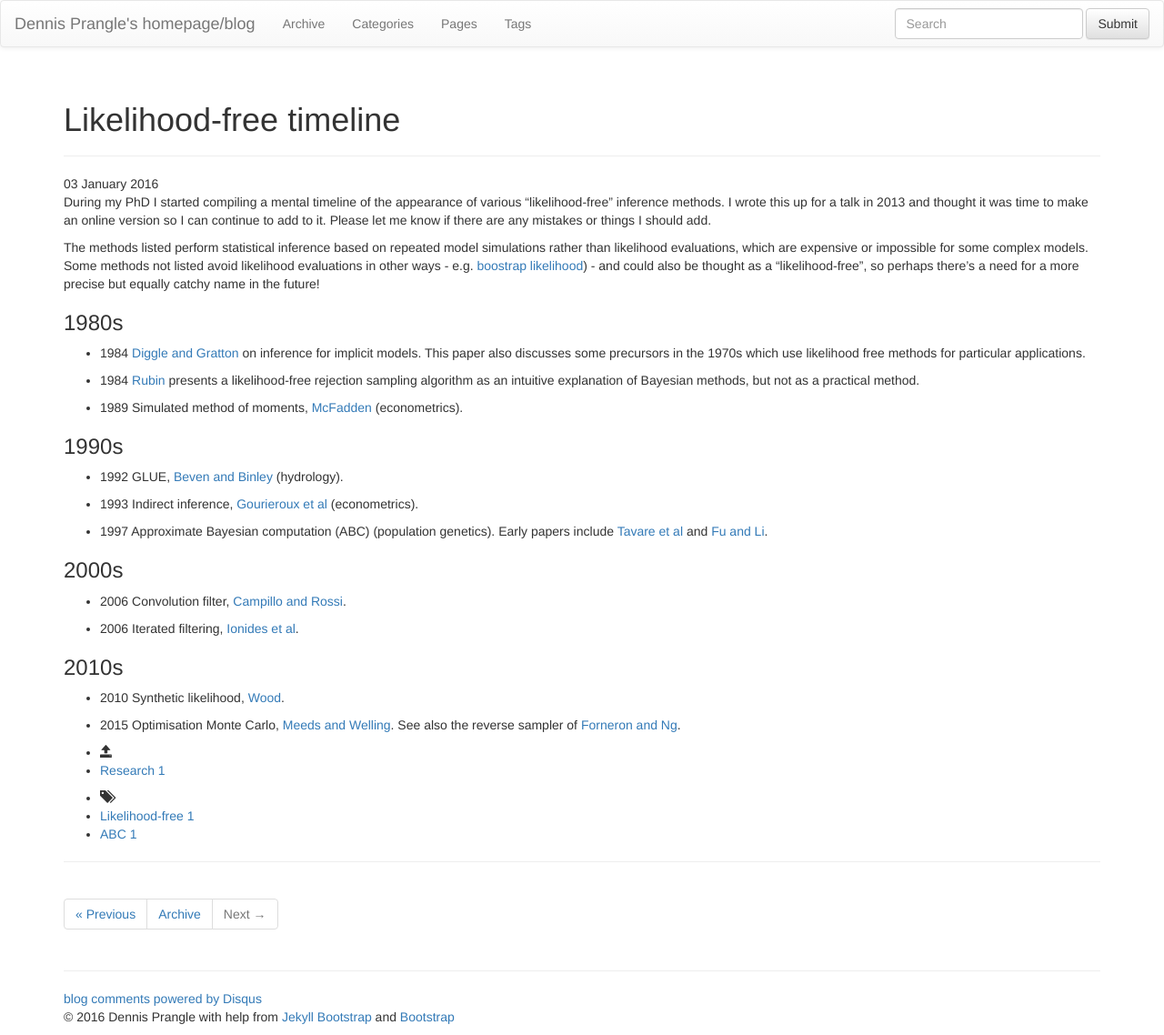
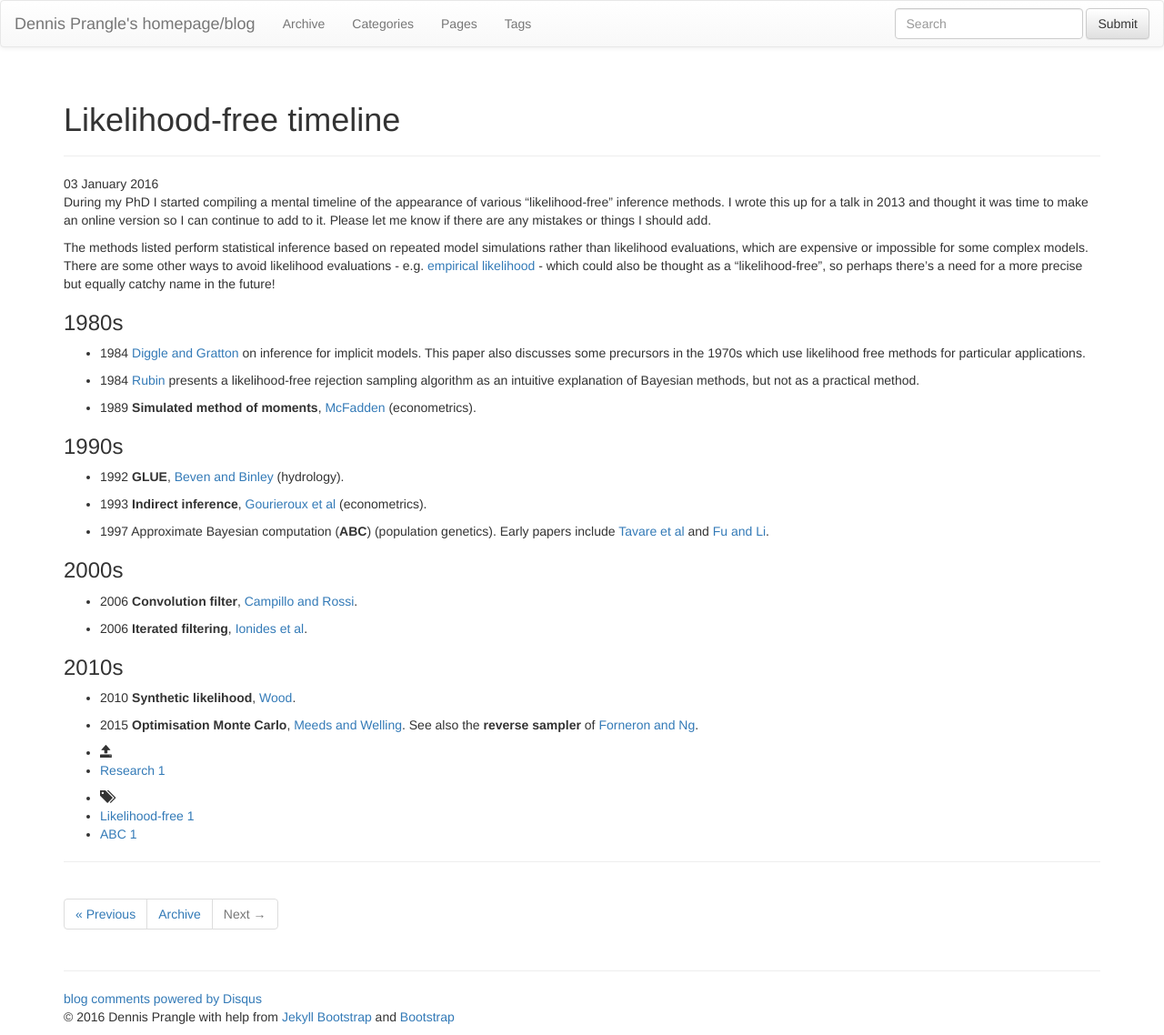
Before and after one commit to dennisprangle/dennisprangle.github.io, a Jekyll site: the page built from _posts/2016-01-03-LFtimeline.md, in a window 1280 px wide. Shown: the whole page at 91% size. Built offline with Jekyll 4.4.1, drawn with Linux system fonts in a browser that asks for light colours; nearby versions of some CDN libraries; library files that are not in the unit come from our copies; comment, search, counter and statistics services are not loaded.

Commit message:
Fix typos and improve formatting

```diff
--- a/_posts/2016-01-03-LFtimeline.md
+++ b/_posts/2016-01-03-LFtimeline.md
@@ -12,7 +12,7 @@ I wrote this up for a talk in 2013 and thought it was time to make an online ver
 Please let me know if there are any mistakes or things I should add.
 
 The methods listed perform statistical inference based on repeated model simulations rather than likelihood evaluations, which are expensive or impossible for some complex models.
-Some methods not listed avoid likelihood evaluations in other ways - e.g. [boostrap likelihood](http://www.pnas.org/content/110/4/1321.short)) - and could also be thought as a "likelihood-free", so perhaps there's a need for a more precise but equally catchy name in the future!
+There are some other ways to avoid likelihood evaluations - e.g. [empirical likelihood](http://www.pnas.org/content/110/4/1321.short) - which could also be thought as a "likelihood-free", so perhaps there's a need for a more precise but equally catchy name in the future!
 
 ###1980s
 
@@ -20,24 +20,24 @@ Some methods not listed avoid likelihood evaluations in other ways - e.g. [boost
 
 - 1984 [Rubin](http://projecteuclid.org/euclid.aos/1176346785) presents a likelihood-free rejection sampling algorithm as an intuitive explanation of Bayesian methods, but not as a practical method.
 
-- 1989 Simulated method of moments, [McFadden](http://www.jstor.org/stable/1913621) (econometrics).
+- 1989 **Simulated method of moments**, [McFadden](http://www.jstor.org/stable/1913621) (econometrics).
 
 ###1990s
 
-- 1992 GLUE, [Beven and Binley](http://onlinelibrary.wiley.com/doi/10.1002/hyp.3360060305/abstract) (hydrology).
+- 1992 **GLUE**, [Beven and Binley](http://onlinelibrary.wiley.com/doi/10.1002/hyp.3360060305/abstract) (hydrology).
 
-- 1993 Indirect inference, [Gourieroux et al](http://onlinelibrary.wiley.com/doi/10.1002/jae.3950080507/abstract) (econometrics).
+- 1993 **Indirect inference**, [Gourieroux et al](http://onlinelibrary.wiley.com/doi/10.1002/jae.3950080507/abstract) (econometrics).
 
-- 1997 Approximate Bayesian computation (ABC) (population genetics). Early papers include [Tavare et al](http://www.genetics.org/content/145/2/505.short) and [Fu and Li](http://mbe.oxfordjournals.org/content/14/2/195.short).
+- 1997 Approximate Bayesian computation (**ABC**) (population genetics). Early papers include [Tavare et al](http://www.genetics.org/content/145/2/505.short) and [Fu and Li](http://mbe.oxfordjournals.org/content/14/2/195.short).
 
 ###2000s
 
-- 2006 Convolution filter, [Campillo and Rossi](http://ieeexplore.ieee.org/xpls/abs_all.jsp?arnumber=4177291).
+- 2006 **Convolution filter**, [Campillo and Rossi](http://ieeexplore.ieee.org/xpls/abs_all.jsp?arnumber=4177291).
 
-- 2006 Iterated filtering, [Ionides et al](http://www.pnas.org/content/103/49/18438.short).
+- 2006 **Iterated filtering**, [Ionides et al](http://www.pnas.org/content/103/49/18438.short).
 
 ###2010s
 
-- 2010 Synthetic likelihood, [Wood](http://www.nature.com/nature/journal/v466/n7310/abs/nature09319.html).
+- 2010 **Synthetic likelihood**, [Wood](http://www.nature.com/nature/journal/v466/n7310/abs/nature09319.html).
 
-- 2015 Optimisation Monte Carlo, [Meeds and Welling](http://papers.nips.cc/paper/5881-optimization-monte-carlo-efficient-and-embarrassingly-parallel-likelihood-free-inference). See also the reverse sampler of [Forneron and Ng](http://arxiv.org/abs/1506.04017).
+- 2015 **Optimisation Monte Carlo**, [Meeds and Welling](http://papers.nips.cc/paper/5881-optimization-monte-carlo-efficient-and-embarrassingly-parallel-likelihood-free-inference). See also the **reverse sampler** of [Forneron and Ng](http://arxiv.org/abs/1506.04017).
```
